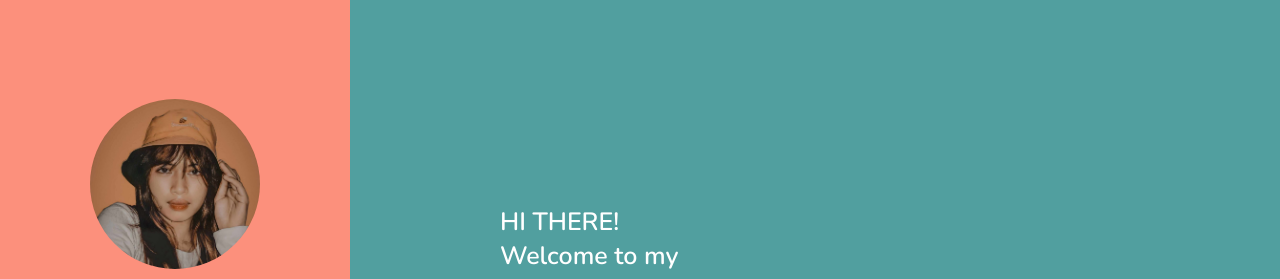
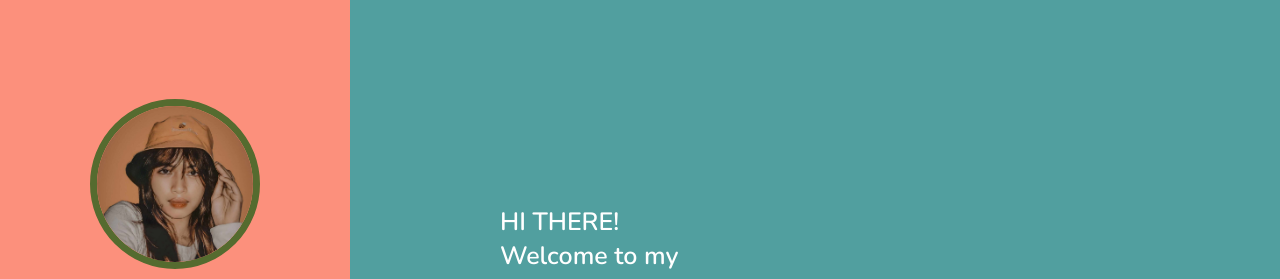
Before and after one commit to jeshuka/website-portfolio, a plain HTML site: page JessicaPortfolio/JessicaPortfolio/index.html in a window 1280 px wide. Shown: the top 279 px of the page. Drawn offline with nearby package versions, Linux system fonts and the light colour scheme.

Commit message:
style.css

```diff
--- a/JessicaPortfolio/JessicaPortfolio/css/style.css
+++ b/JessicaPortfolio/JessicaPortfolio/css/style.css
@@ -115,7 +115,7 @@ header .user img{
     border-radius: 50%;
     object-fit: cover;
     margin-bottom: 1rem;
-    border: .7rem solid --Olive;
+    border: .7rem solid var(--Olive);
 }
 
 header .user .name{
```
